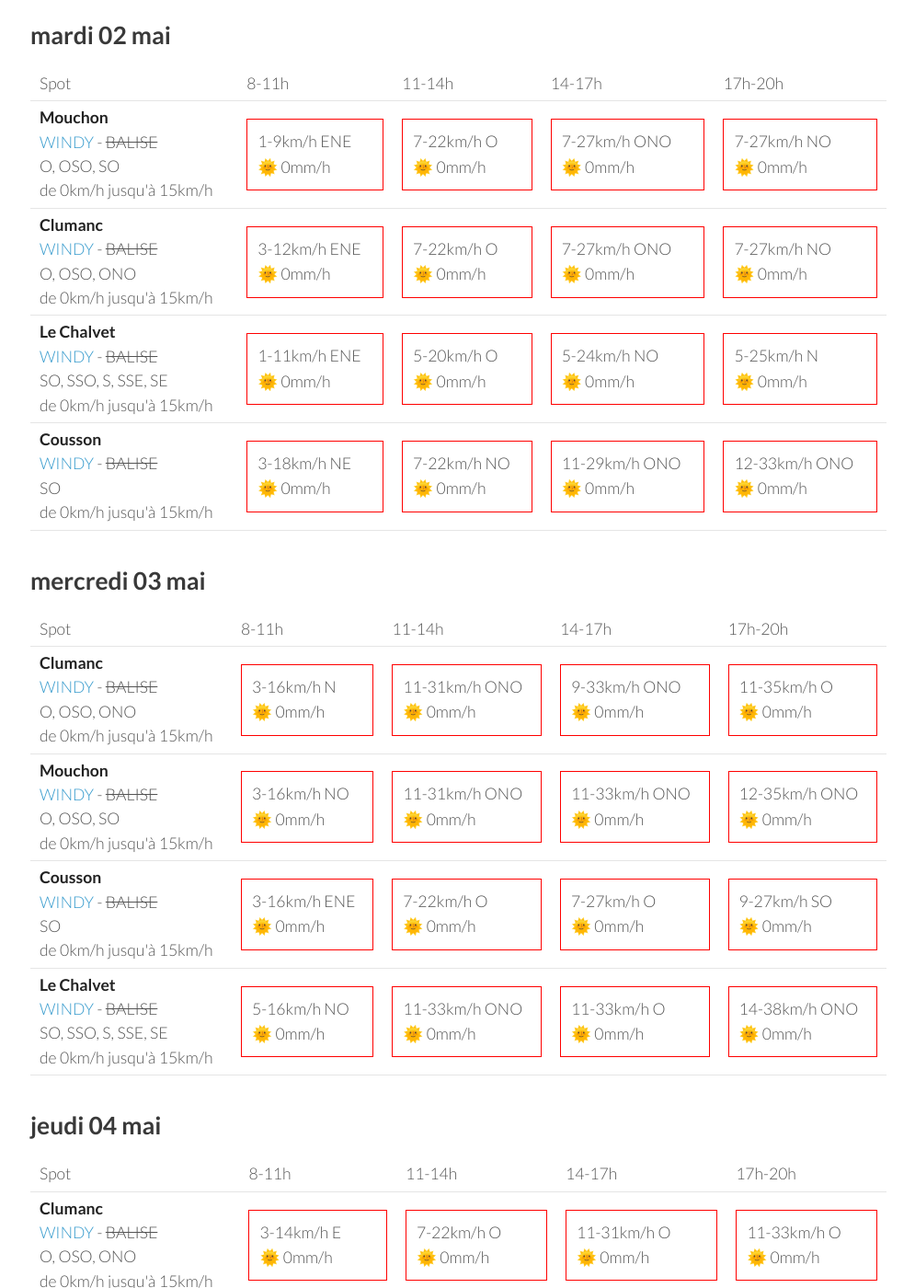
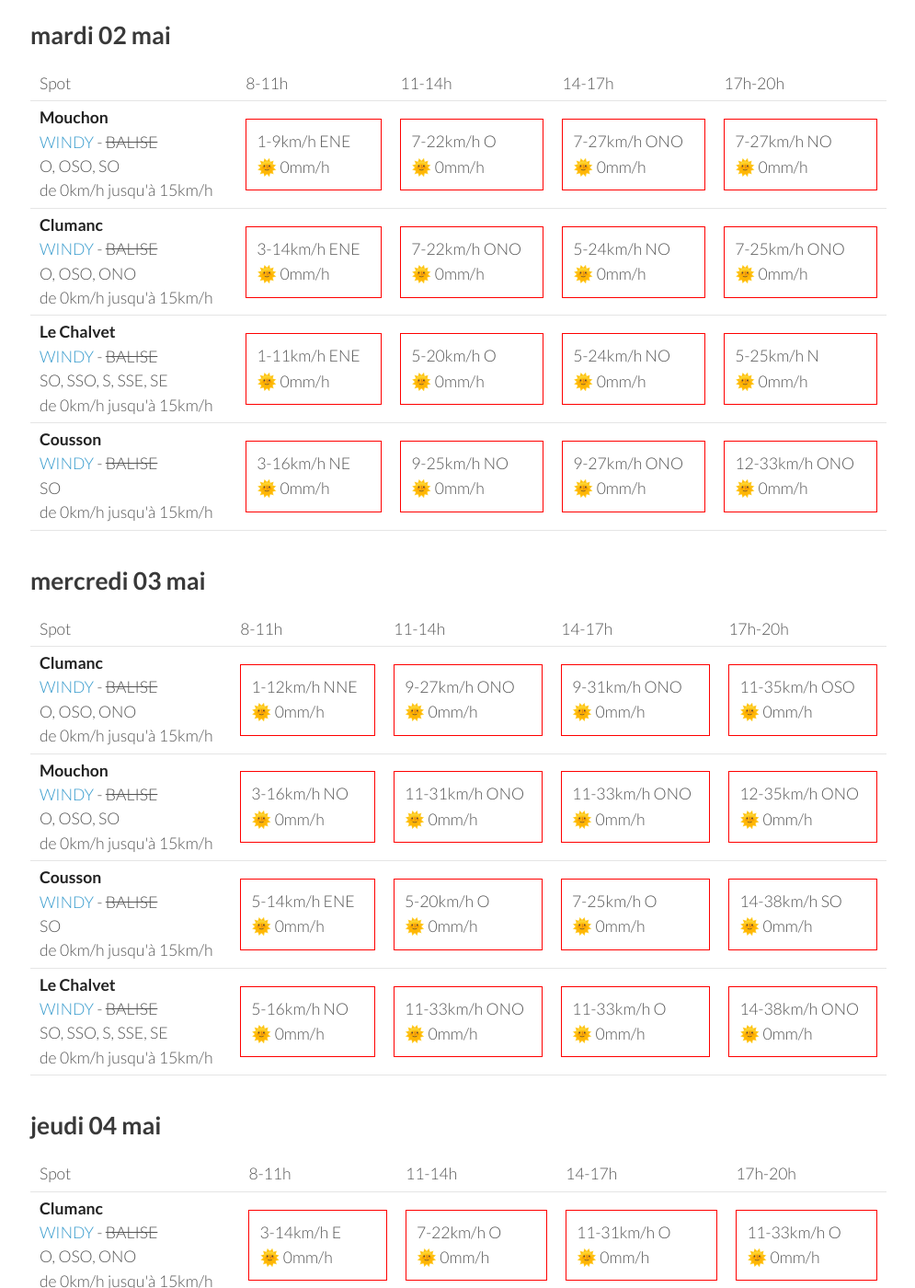
Before and after one commit to parapente-dans-le-nord/parapente-dans-le-nord.github.io, a Jekyll site: the page built from saint_andre.markdown, in a window 1280 px wide and 1400 px high, scrolled down 1442 px. Shown: the whole window at 92% size, without its empty margins (25-1020 px from the left). Built offline with Jekyll 4.4.1, drawn with Linux system fonts in a browser that asks for light colours; some of the changed text lies outside the part shown.

Commit message:
update index.markdown

```diff
--- a/saint_andre.markdown
+++ b/saint_andre.markdown
@@ -142,10 +142,10 @@ page mise à jour le dimanche 30 avril 13:36
 <tr>
         <td><strong>Clumanc</strong><br><a href="https://windy.com/44.027/6.402?43.914,6.403,10,m:eSxaglP">WINDY</a> - <span class="no-balise"> BALISE </span><br> <span class="vent-favorable">O, OSO, ONO</span><br><span class="force-vent">de 0km/h jusqu'à 15km/h</span> </td>
 
-            <td><div class="not-flyable"><p>3-12km/h ENE</p><p>🌞 0mm/h</p></div></td>
-            <td><div class="not-flyable"><p>7-22km/h O</p><p>🌞 0mm/h</p></div></td>
-            <td><div class="not-flyable"><p>7-27km/h ONO</p><p>🌞 0mm/h</p></div></td>
-            <td><div class="not-flyable"><p>7-27km/h NO</p><p>🌞 0mm/h</p></div></td>
+            <td><div class="not-flyable"><p>3-14km/h ENE</p><p>🌞 0mm/h</p></div></td>
+            <td><div class="not-flyable"><p>7-22km/h ONO</p><p>🌞 0mm/h</p></div></td>
+            <td><div class="not-flyable"><p>5-24km/h NO</p><p>🌞 0mm/h</p></div></td>
+            <td><div class="not-flyable"><p>7-25km/h ONO</p><p>🌞 0mm/h</p></div></td>
 
 
     </tr>
@@ -162,9 +162,9 @@ page mise à jour le dimanche 30 avril 13:36
 <tr>
         <td><strong>Cousson</strong><br><a href="https://windy.com/44.054/6.240?43.940,6.241,10,m:eSAaglz">WINDY</a> - <span class="no-balise"> BALISE </span><br> <span class="vent-favorable">SO</span><br><span class="force-vent">de 0km/h jusqu'à 15km/h</span> </td>
 
-            <td><div class="not-flyable"><p>3-18km/h NE</p><p>🌞 0mm/h</p></div></td>
-            <td><div class="not-flyable"><p>7-22km/h NO</p><p>🌞 0mm/h</p></div></td>
-            <td><div class="not-flyable"><p>11-29km/h ONO</p><p>🌞 0mm/h</p></div></td>
+            <td><div class="not-flyable"><p>3-16km/h NE</p><p>🌞 0mm/h</p></div></td>
+            <td><div class="not-flyable"><p>9-25km/h NO</p><p>🌞 0mm/h</p></div></td>
+            <td><div class="not-flyable"><p>9-27km/h ONO</p><p>🌞 0mm/h</p></div></td>
             <td><div class="not-flyable"><p>12-33km/h ONO</p><p>🌞 0mm/h</p></div></td>
 
 
@@ -188,10 +188,10 @@ page mise à jour le dimanche 30 avril 13:36
 <tr>
         <td><strong>Clumanc</strong><br><a href="https://windy.com/44.027/6.402?43.914,6.403,10,m:eSxaglP">WINDY</a> - <span class="no-balise"> BALISE </span><br> <span class="vent-favorable">O, OSO, ONO</span><br><span class="force-vent">de 0km/h jusqu'à 15km/h</span> </td>
 
-            <td><div class="not-flyable"><p>3-16km/h N</p><p>🌞 0mm/h</p></div></td>
-            <td><div class="not-flyable"><p>11-31km/h ONO</p><p>🌞 0mm/h</p></div></td>
-            <td><div class="not-flyable"><p>9-33km/h ONO</p><p>🌞 0mm/h</p></div></td>
-            <td><div class="not-flyable"><p>11-35km/h O</p><p>🌞 0mm/h</p></div></td>
+            <td><div class="not-flyable"><p>1-12km/h NNE</p><p>🌞 0mm/h</p></div></td>
+            <td><div class="not-flyable"><p>9-27km/h ONO</p><p>🌞 0mm/h</p></div></td>
+            <td><div class="not-flyable"><p>9-31km/h ONO</p><p>🌞 0mm/h</p></div></td>
+            <td><div class="not-flyable"><p>11-35km/h OSO</p><p>🌞 0mm/h</p></div></td>
 
 
     </tr>
@@ -208,10 +208,10 @@ page mise à jour le dimanche 30 avril 13:36
 <tr>
         <td><strong>Cousson</strong><br><a href="https://windy.com/44.054/6.240?43.940,6.241,10,m:eSAaglz">WINDY</a> - <span class="no-balise"> BALISE </span><br> <span class="vent-favorable">SO</span><br><span class="force-vent">de 0km/h jusqu'à 15km/h</span> </td>
 
-            <td><div class="not-flyable"><p>3-16km/h ENE</p><p>🌞 0mm/h</p></div></td>
-            <td><div class="not-flyable"><p>7-22km/h O</p><p>🌞 0mm/h</p></div></td>
-            <td><div class="not-flyable"><p>7-27km/h O</p><p>🌞 0mm/h</p></div></td>
-            <td><div class="not-flyable"><p>9-27km/h SO</p><p>🌞 0mm/h</p></div></td>
+            <td><div class="not-flyable"><p>5-14km/h ENE</p><p>🌞 0mm/h</p></div></td>
+            <td><div class="not-flyable"><p>5-20km/h O</p><p>🌞 0mm/h</p></div></td>
+            <td><div class="not-flyable"><p>7-25km/h O</p><p>🌞 0mm/h</p></div></td>
+            <td><div class="not-flyable"><p>14-38km/h SO</p><p>🌞 0mm/h</p></div></td>
 
 
     </tr>
```
Also changed, not shown: other parts of saint_andre.markdown (+1 -1 lines).
